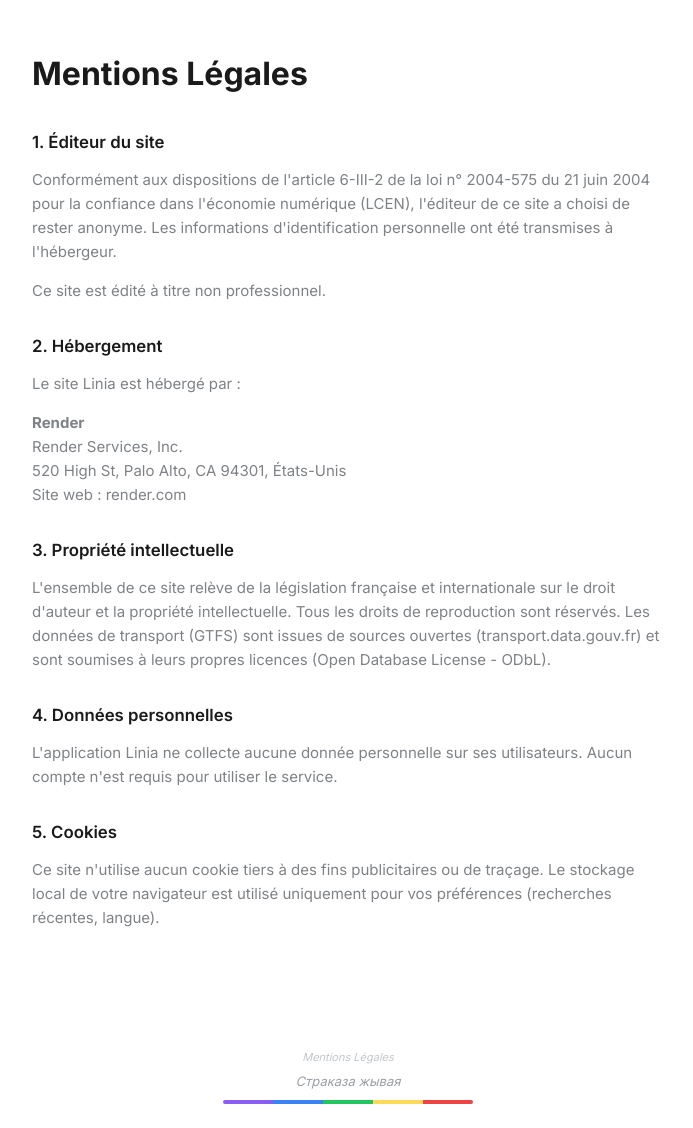
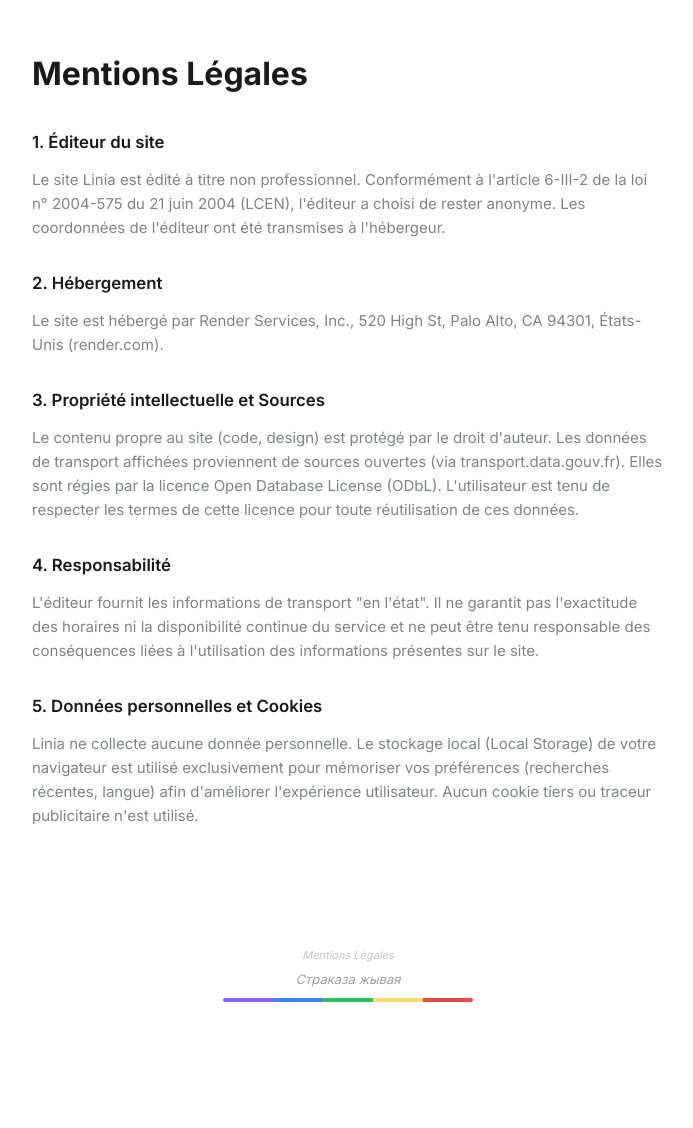
Before and after one commit to Strakaza/linia, a Flask app: page /legal in a window 1280 px wide. Shown: the part 65-1193 px from the top of the page, without its empty margins (292-985 px from the left). After the commit the page ends 1067 px from the top, so only its background shows below. Run offline with Flask 3, Linux system fonts and the light colour scheme.

Commit message:
Ajout langue

```diff
--- a/templates/legal.html
+++ b/templates/legal.html
@@ -38,51 +38,45 @@
             <section class="about-section">
                 <h2 data-i18n="legal_editor_title">1. Éditeur du site</h2>
                 <p data-i18n="legal_editor_content">
-                    Conformément aux dispositions de l'article 6-III-2 de la loi n° 2004-575 du 21 juin 2004 pour la
-                    confiance dans l'économie numérique (LCEN),
-                    l'éditeur de ce site a choisi de rester anonyme. Les informations d'identification personnelle ont
-                    été transmises à l'hébergeur.
+                    Le site Linia est édité à titre non professionnel. Conformément à l'article 6-III-2 de la loi n°
+                    2004-575 du 21 juin 2004 (LCEN), l'éditeur a choisi de rester anonyme. Les coordonnées de l'éditeur
+                    ont été transmises à l'hébergeur.
                 </p>
-                <p data-i18n="legal_editor_sub">Ce site est édité à titre non professionnel.</p>
             </section>
 
             <section class="about-section">
                 <h2 data-i18n="legal_hosting_title">2. Hébergement</h2>
-                <p data-i18n="legal_hosting_intro">Le site Linia est hébergé par :</p>
-                <p>
-                    <strong>Render</strong><br>
-                    Render Services, Inc.<br>
-                    520 High St, Palo Alto, CA 94301, États-Unis<br>
-                    <span data-i18n="legal_hosting_site">Site web :</span> <a href="https://render.com" target="_blank"
-                        rel="noopener" style="color: var(--primary-green);">render.com</a>
+                <p data-i18n="legal_hosting_content">
+                    Le site est hébergé par Render Services, Inc., 520 High St, Palo Alto, CA 94301, États-Unis
+                    (render.com).
                 </p>
             </section>
 
             <section class="about-section">
-                <h2 data-i18n="legal_intellectual_title">3. Propriété intellectuelle</h2>
+                <h2 data-i18n="legal_intellectual_title">3. Propriété intellectuelle et Sources</h2>
                 <p data-i18n="legal_intellectual_content">
-                    L'ensemble de ce site relève de la législation française et internationale sur le droit d'auteur et
-                    la propriété intellectuelle.
-                    Tous les droits de reproduction sont réservés. Les données de transport (GTFS) sont issues de
-                    sources ouvertes (transport.data.gouv.fr)
-                    et sont soumises à leurs propres licences (Open Database License - ODbL).
+                    Le contenu propre au site (code, design) est protégé par le droit d'auteur. Les données de transport
+                    affichées proviennent de sources ouvertes (via transport.data.gouv.fr). Elles sont régies par la
+                    licence Open Database License (ODbL). L'utilisateur est tenu de respecter les termes de cette
+                    licence pour toute réutilisation de ces données.
                 </p>
             </section>
 
             <section class="about-section">
-                <h2 data-i18n="legal_privacy_title">4. Données personnelles</h2>
-                <p data-i18n="legal_privacy_content">
-                    L'application Linia ne collecte aucune donnée personnelle sur ses utilisateurs.
-                    Aucun compte n'est requis pour utiliser le service.
+                <h2 data-i18n="legal_responsibility_title">4. Responsabilité</h2>
+                <p data-i18n="legal_responsibility_content">
+                    L'éditeur fournit les informations de transport "en l'état". Il ne garantit pas l'exactitude des
+                    horaires ni la disponibilité continue du service et ne peut être tenu responsable des conséquences
+                    liées à l'utilisation des informations présentes sur le site.
                 </p>
             </section>
 
             <section class="about-section">
-                <h2 data-i18n="legal_cookies_title">5. Cookies</h2>
-                <p data-i18n="legal_cookies_content">
-                    Ce site n'utilise aucun cookie tiers à des fins publicitaires ou de traçage.
-                    Le stockage local de votre navigateur est utilisé uniquement pour vos préférences (recherches
-                    récentes, langue).
+                <h2 data-i18n="legal_privacy_title">5. Données personnelles et Cookies</h2>
+                <p data-i18n="legal_privacy_content">
+                    Linia ne collecte aucune donnée personnelle. Le stockage local (Local Storage) de votre navigateur
+                    est utilisé exclusivement pour mémoriser vos préférences (recherches récentes, langue) afin
+                    d'améliorer l'expérience utilisateur. Aucun cookie tiers ou traceur publicitaire n'est utilisé.
                 </p>
             </section>
         </div>
```
Also changed, not shown: static/i18n.js.
